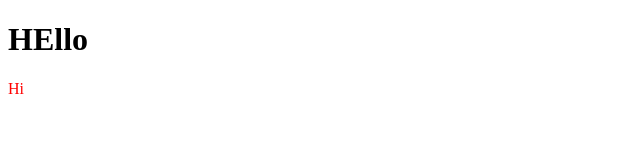
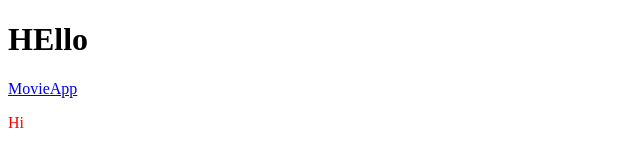
Before and after one commit to Co0c0/brianlintw, a plain HTML site: page index.html in a window 1280 px wide. Shown: the whole page, without its empty margins (0-640 px from the left). Drawn offline with Linux system fonts and the light colour scheme.

Commit message:
[#6] Add movie link for testing

```diff
--- a/index.html
+++ b/index.html
@@ -10,6 +10,7 @@
 </head>
 <body>
     <h1>HEllo</h1>
+    <a href="./MovieApp/movie.html">MovieApp</a>
     <div class="test">
         <p>Hi</p>
     </div>
```
